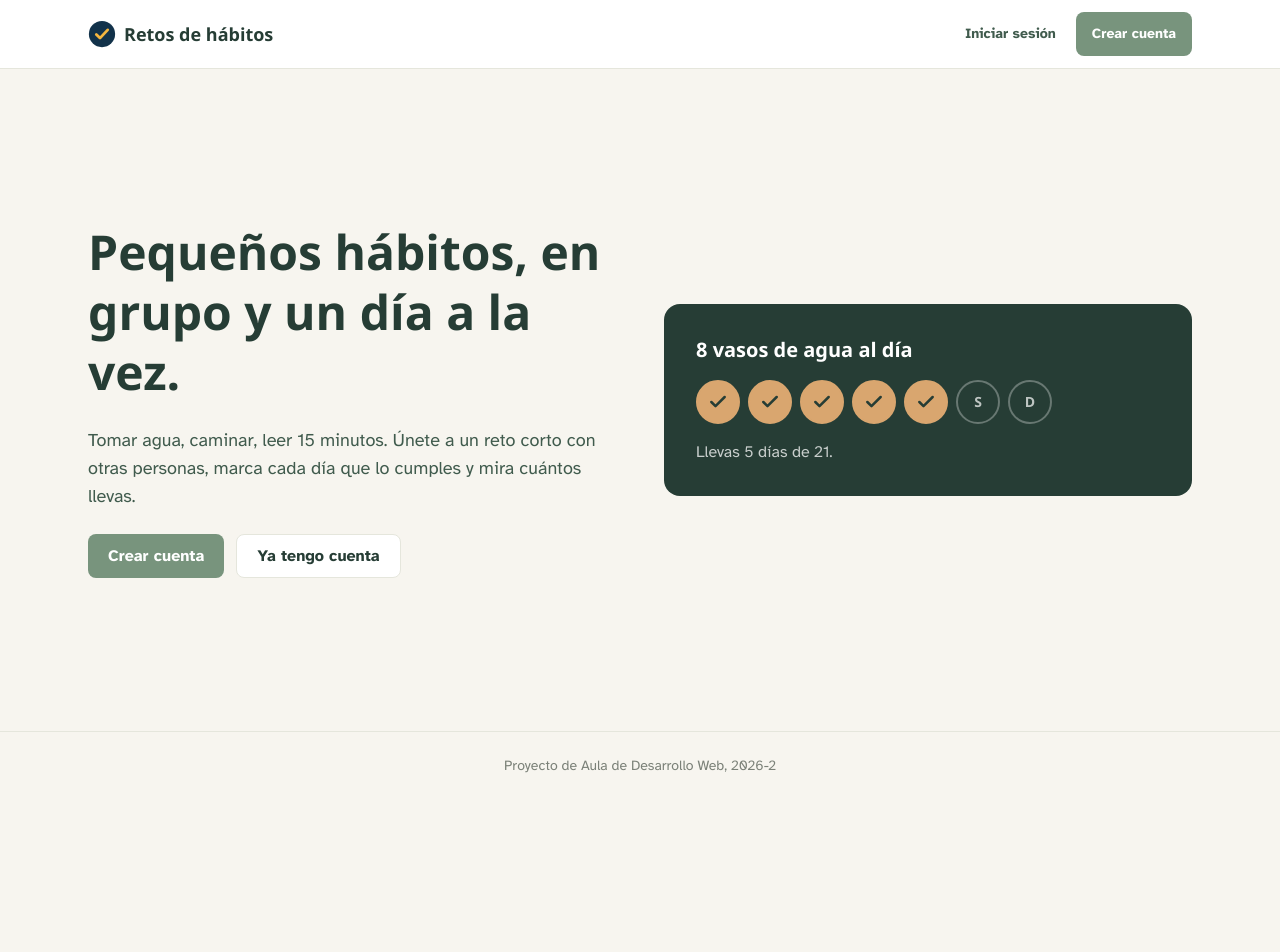
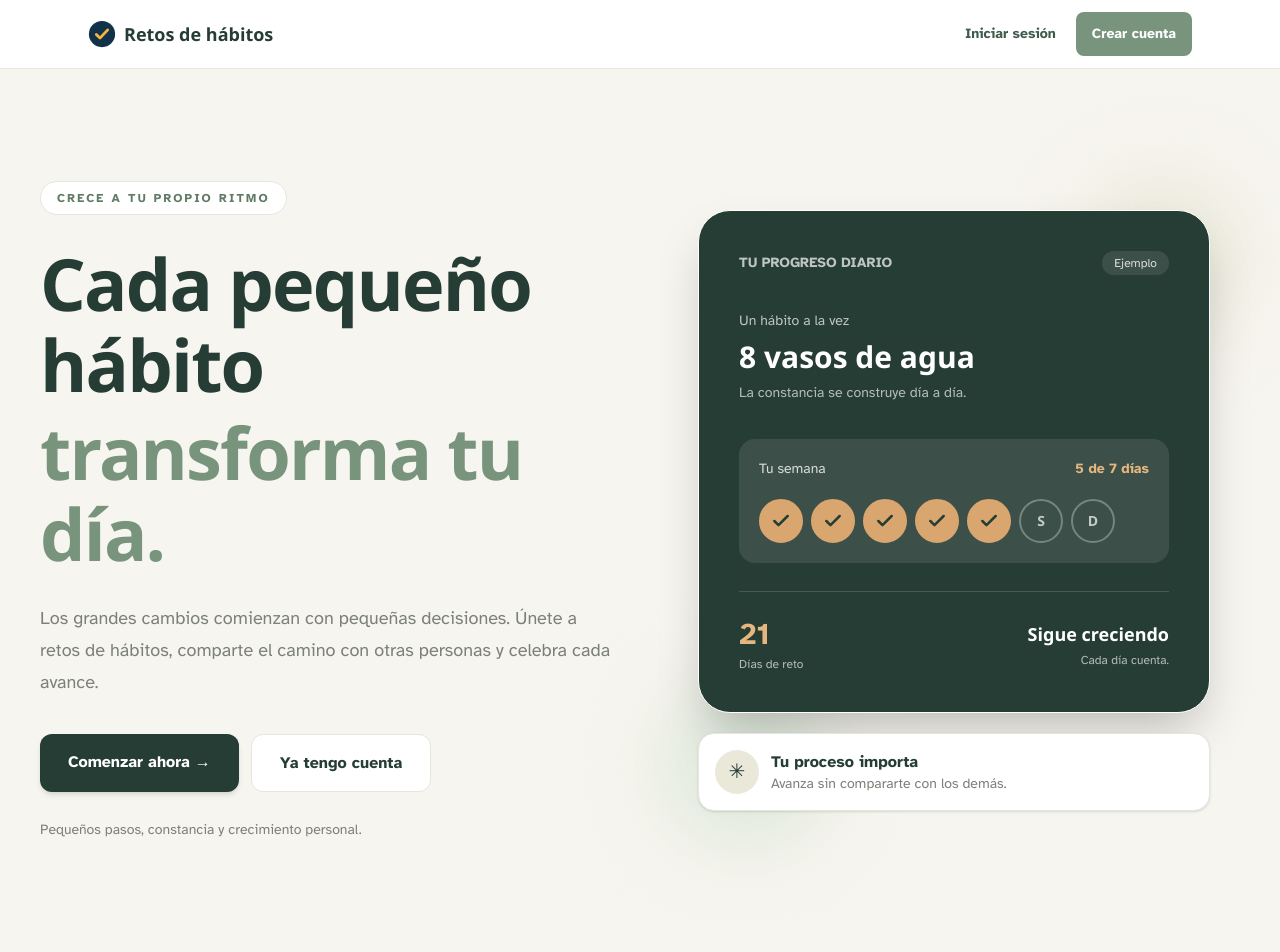
Before and after one commit to lu1860/retos-habitos-web, a Next.js app: page / in a window 1280 px wide. Shown: the top 952 px of the page. Before the commit the page ends 800 px from the top, so only its background shows below. Built offline with nearby package versions, Linux system fonts and the light colour scheme; no server answers.

Commit message:
feat: rediseñar pagina de inicio

```diff
--- a/app/(public)/page.tsx
+++ b/app/(public)/page.tsx
@@ -1,41 +1,335 @@
+
 import Link from "next/link";
 import { WeekStrip } from "@/src/features/common/components/WeekStrip";
 
-/**
- * Landing. Versión inicial con lo esencial; C la completa con la descripción
- * del proyecto, cómo funciona y los retos oficiales.
- */
+const beneficios = [
+  {
+    numero: "01",
+    titulo: "Elige tu reto",
+    descripcion:
+      "Encuentra pequeños desafíos que se adapten a tus objetivos y a tu ritmo.",
+  },
+  {
+    numero: "02",
+    titulo: "Registra tu día",
+    descripcion:
+      "Marca cada día que cumplas tu hábito y construye una rutina constante.",
+  },
+  {
+    numero: "03",
+    titulo: "Celebra tu progreso",
+    descripcion:
+      "Observa tus avances y descubre lo que puedes conseguir con constancia.",
+  },
+];
+
+const retos = [
+  {
+    categoria: "BIENESTAR",
+    nombre: "8 vasos de agua al día",
+    duracion: "21 días",
+    descripcion: "Haz de la hidratación una parte natural de tu rutina.",
+    icono: "◉",
+  },
+  {
+    categoria: "MOVIMIENTO",
+    nombre: "Caminar 20 minutos",
+    duracion: "30 días",
+    descripcion: "Regálate un momento para moverte y conectar contigo.",
+    icono: "↗",
+  },
+  {
+    categoria: "CRECIMIENTO",
+    nombre: "Leer 15 minutos",
+    duracion: "14 días",
+    descripcion: "Dedica unos minutos diarios a alimentar tu mente.",
+    icono: "▤",
+  },
+];
+
 export default function HomePage() {
   return (
-    <section className="mx-auto grid w-full max-w-6xl flex-1 items-center gap-12 px-4 py-16 sm:px-6 md:grid-cols-2">
-      <div className="flex min-w-0 flex-col gap-6">
-        <h1 className="font-display text-4xl leading-tight font-bold sm:text-5xl">
-          Pequeños hábitos, en grupo y un día a la vez.
+    <main className="flex-1 overflow-hidden bg-mist">
+
+      {/* HERO */}
+      <section className="mx-auto grid max-w-7xl items-center gap-14 px-6 py-20 md:grid-cols-2 md:py-28 lg:px-10">
+
+        <div className="flex flex-col items-start gap-7">
+
+          <span className="rounded-full border border-line bg-surface px-4 py-2 text-xs font-bold tracking-[0.18em] text-water-dark">
+            CRECE A TU PROPIO RITMO
+          </span>
+
+          <h1 className="font-display text-5xl leading-[1.12] font-bold tracking-tight text-ink sm:text-6xl lg:text-7xl">
+            Cada pequeño hábito
+            <span className="mt-2 block text-water">
+              transforma tu día.
+            </span>
           </h1>
-        <p className="max-w-prose text-lg text-ink-soft">
-          Tomar agua, caminar, leer 15 minutos. Únete a un reto corto con otras personas, marca cada
-          día que lo cumples y mira cuántos llevas.
+
+          <p className="max-w-xl text-lg leading-8 text-muted">
+            Los grandes cambios comienzan con pequeñas decisiones.
+            Únete a retos de hábitos, comparte el camino con otras
+            personas y celebra cada avance.
           </p>
-        <div className="flex flex-wrap gap-3">
+
+          <div className="flex flex-wrap gap-3 pt-2">
             <Link
               href="/register"
-            className="inline-flex min-h-11 items-center rounded-lg bg-water px-5 font-bold text-white hover:bg-water-dark"
+              className="rounded-xl bg-ink px-7 py-4 font-bold text-white shadow-md transition hover:-translate-y-0.5 hover:bg-ink-soft"
             >
-            Crear cuenta
+              Comenzar ahora →
             </Link>
+
             <Link
               href="/login"
-            className="inline-flex min-h-11 items-center rounded-lg border border-line bg-surface px-5 font-bold hover:border-water"
+              className="rounded-xl border border-line bg-surface px-7 py-4 font-bold text-ink transition hover:border-water"
             >
               Ya tengo cuenta
             </Link>
           </div>
+
+          <p className="text-sm text-muted">
+            Pequeños pasos, constancia y crecimiento personal.
+          </p>
         </div>
-      <div className="flex flex-col gap-4 min-w-0 rounded-2xl bg-ink p-6 text-white sm:p-8">
-        <p className="font-display text-xl font-bold">8 vasos de agua al día</p>
+
+        {/* TARJETA VISUAL DE PROGRESO */}
+        <div className="relative mx-auto w-full max-w-lg">
+
+          <div className="absolute -right-8 -top-8 size-40 rounded-full bg-[#E9E8D9] blur-2xl" />
+          <div className="absolute -bottom-8 -left-8 size-40 rounded-full bg-[#DCE7D9] blur-2xl" />
+
+          <div className="relative rounded-[2rem] border border-white bg-ink p-7 text-white shadow-2xl sm:p-10">
+
+            <div className="flex items-center justify-between">
+              <span className="text-sm font-semibold text-white/70">
+                TU PROGRESO DIARIO
+              </span>
+
+              <span className="rounded-full bg-white/10 px-3 py-1 text-xs text-white/80">
+                Ejemplo
+              </span>
+            </div>
+
+            <div className="mt-9">
+              <p className="text-sm text-white/70">
+                Un hábito a la vez
+              </p>
+
+              <h2 className="mt-2 font-display text-3xl font-bold">
+                8 vasos de agua
+              </h2>
+
+              <p className="mt-2 text-sm text-white/65">
+                La constancia se construye día a día.
+              </p>
+            </div>
+
+            <div className="mt-9 rounded-2xl bg-white/10 p-5">
+              <div className="flex items-center justify-between">
+                <span className="text-sm font-medium text-white/80">
+                  Tu semana
+                </span>
+                <span className="text-sm font-bold text-[#E5B77F]">
+                  5 de 7 días
+                </span>
+              </div>
+
+              <div className="mt-5">
                 <WeekStrip done={5} />
-        <p className="text-white/75">Llevas 5 días de 21.</p>
+              </div>
+            </div>
+
+            <div className="mt-7 flex items-center justify-between border-t border-white/15 pt-6">
+              <div>
+                <p className="text-3xl font-bold text-[#E5B77F]">
+                  21
+                </p>
+                <p className="mt-1 text-xs text-white/65">
+                  Días de reto
+                </p>
+              </div>
+
+              <div className="text-right">
+                <p className="font-display text-lg font-bold">
+                  Sigue creciendo
+                </p>
+                <p className="mt-1 text-xs text-white/65">
+                  Cada día cuenta.
+                </p>
+              </div>
+            </div>
+          </div>
+
+          <div className="relative mt-5 flex items-center gap-3 rounded-2xl border border-line bg-surface p-4 shadow-sm">
+            <span className="flex size-11 items-center justify-center rounded-full bg-[#E9E8D9] text-xl text-ink">
+              ✳
+            </span>
+
+            <div>
+              <p className="font-bold text-ink">
+                Tu proceso importa
+              </p>
+              <p className="text-sm text-muted">
+                Avanza sin compararte con los demás.
+              </p>
+            </div>
+          </div>
         </div>
       </section>
+
+      {/* FRASE DESTACADA */}
+      <section className="border-y border-line bg-[#E9E8D9] px-6 py-16 text-center">
+        <p className="text-xs font-bold tracking-[0.2em] text-water-dark">
+          UNA NUEVA FORMA DE CRECER
+        </p>
+
+        <h2 className="mx-auto mt-5 max-w-3xl font-display text-3xl leading-snug font-bold text-ink sm:text-4xl">
+          No necesitas cambiarlo todo hoy.
+          Solo necesitas comenzar.
+        </h2>
+      </section>
+
+      {/* CÓMO FUNCIONA */}
+      <section className="mx-auto max-w-7xl px-6 py-24 lg:px-10">
+
+        <div className="max-w-2xl">
+          <p className="text-xs font-bold tracking-[0.2em] text-water-dark">
+            EMPIEZA CON ALGO PEQUEÑO
+          </p>
+
+          <h2 className="mt-4 font-display text-4xl font-bold text-ink sm:text-5xl">
+            Construir hábitos puede ser más sencillo.
+          </h2>
+
+          <p className="mt-5 leading-7 text-muted">
+            Te acompañamos en cada etapa para que puedas
+            transformar tus pequeñas acciones en grandes logros.
+          </p>
+        </div>
+
+        <div className="mt-14 grid gap-6 md:grid-cols-3">
+          {beneficios.map((beneficio) => (
+            <article
+              key={beneficio.numero}
+              className="rounded-3xl border border-line bg-surface p-8 transition hover:-translate-y-1 hover:shadow-lg"
+            >
+              <span className="font-display text-4xl font-bold text-[#B4C5AE]">
+                {beneficio.numero}
+              </span>
+
+              <h3 className="mt-8 font-display text-2xl font-bold text-ink">
+                {beneficio.titulo}
+              </h3>
+
+              <p className="mt-4 leading-7 text-muted">
+                {beneficio.descripcion}
+              </p>
+            </article>
+          ))}
+        </div>
+      </section>
+
+      {/* RETOS */}
+      <section className="bg-surface py-24">
+        <div className="mx-auto max-w-7xl px-6 lg:px-10">
+
+          <div className="flex flex-col justify-between gap-5 sm:flex-row sm:items-end">
+            <div>
+              <p className="text-xs font-bold tracking-[0.2em] text-water-dark">
+                ENCUENTRA TU CAMINO
+              </p>
+
+              <h2 className="mt-4 font-display text-4xl font-bold text-ink sm:text-5xl">
+                Retos para cada día.
+              </h2>
+
+              <p className="mt-4 max-w-xl leading-7 text-muted">
+                Descubre nuevas formas de cuidar de ti y construir
+                rutinas que puedas mantener.
+              </p>
+            </div>
+
+            <Link
+              href="/register"
+              className="font-bold text-water-dark transition hover:text-ink"
+            >
+              Explorar retos →
+            </Link>
+          </div>
+
+          <div className="mt-12 grid gap-6 md:grid-cols-3">
+            {retos.map((reto) => (
+              <article
+                key={reto.nombre}
+                className="group overflow-hidden rounded-3xl border border-line bg-mist transition hover:-translate-y-1 hover:shadow-lg"
+              >
+                <div className="flex h-40 items-center justify-center bg-[#E9E8D9]">
+                  <span className="font-display text-7xl text-water-dark transition group-hover:scale-110">
+                    {reto.icono}
+                  </span>
+                </div>
+
+                <div className="p-7">
+                  <div className="flex items-center justify-between gap-2">
+                    <span className="text-xs font-bold tracking-wider text-water-dark">
+                      {reto.categoria}
+                    </span>
+
+                    <span className="rounded-full bg-white px-3 py-1 text-xs font-semibold text-muted">
+                      {reto.duracion}
+                    </span>
+                  </div>
+
+                  <h3 className="mt-5 font-display text-xl font-bold text-ink">
+                    {reto.nombre}
+                  </h3>
+
+                  <p className="mt-3 min-h-14 text-sm leading-6 text-muted">
+                    {reto.descripcion}
+                  </p>
+
+                  <Link
+                    href="/register"
+                    className="mt-6 inline-flex font-bold text-water-dark transition hover:text-ink"
+                  >
+                    Quiero comenzar →
+                  </Link>
+                </div>
+              </article>
+            ))}
+          </div>
+        </div>
+      </section>
+
+      {/* LLAMADO FINAL */}
+      <section className="px-6 py-24">
+        <div className="mx-auto max-w-5xl rounded-[2rem] bg-ink px-7 py-16 text-center text-white sm:px-12">
+
+          <p className="text-xs font-bold tracking-[0.2em] text-[#D9A66F]">
+            TU SIGUIENTE PASO COMIENZA HOY
+          </p>
+
+          <h2 className="mx-auto mt-5 max-w-2xl font-display text-4xl leading-tight font-bold sm:text-5xl">
+            Cultiva hábitos que te acerquen a tu mejor versión.
+          </h2>
+
+          <p className="mx-auto mt-5 max-w-xl leading-7 text-white/70">
+            Únete a nuestra comunidad y comienza a construir
+            cambios positivos un día a la vez.
+          </p>
+
+          <Link
+            href="/register"
+            className="mt-9 inline-flex rounded-xl bg-[#D9A66F] px-8 py-4 font-bold text-ink transition hover:bg-[#E8BD8D]"
+          >
+            Crear mi cuenta →
+          </Link>
+        </div>
+      </section>
+
+
+    </main>
   );
 }
```
Lines whose indentation alone changed are shown as unchanged.
